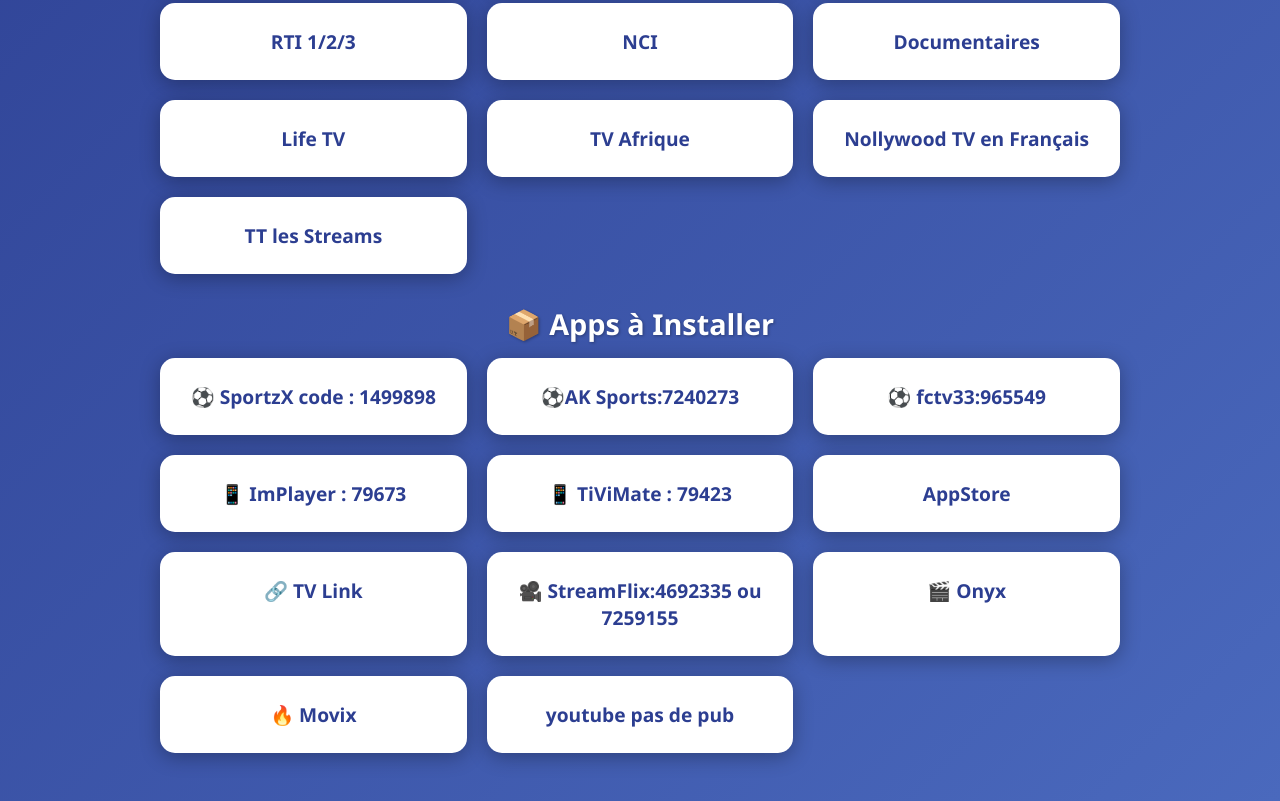
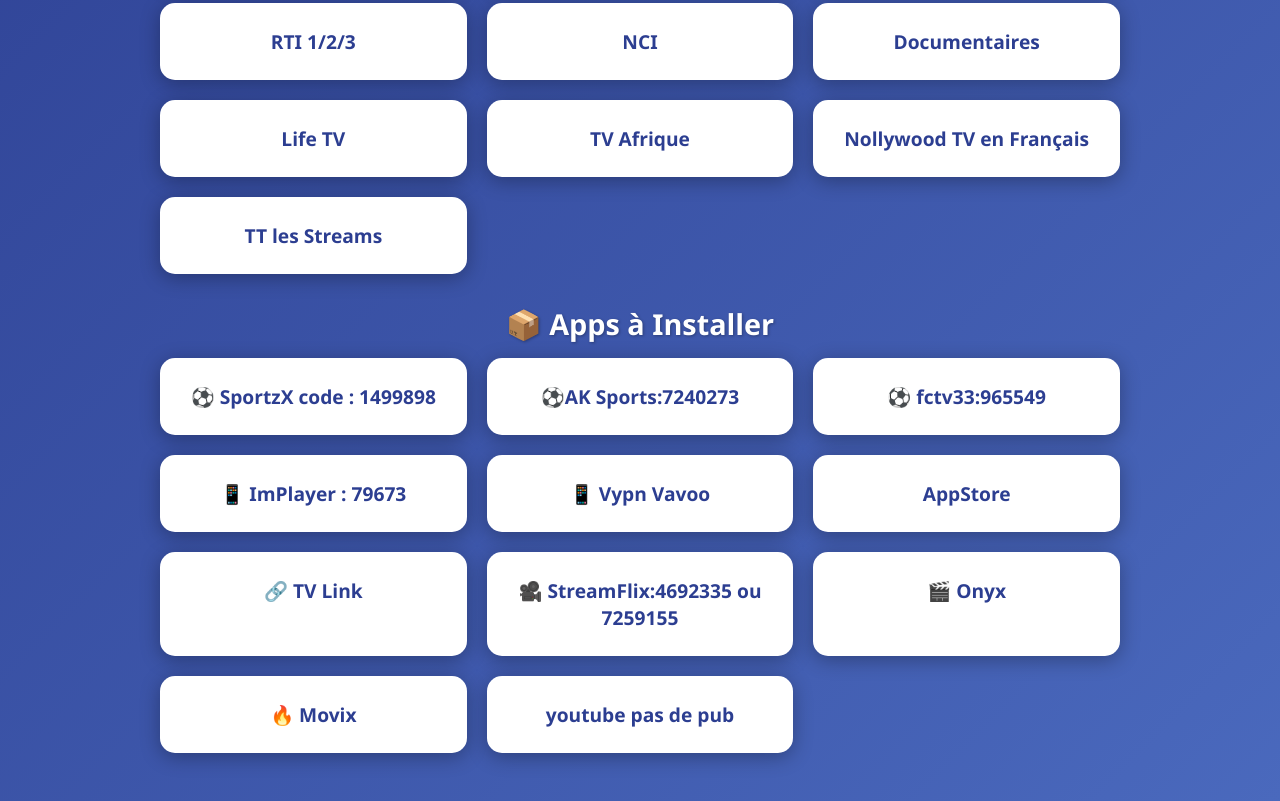
Before and after one commit to joel-Y/lanceur, a plain HTML site: page index.html in a window 1280 px wide. Shown: the part 512-1313 px from the top of the page. Drawn offline with Linux system fonts and the light colour scheme.

Commit message:
Update link text for Vypn Vavoo in index.html

```diff
--- a/index.html
+++ b/index.html
@@ -87,7 +87,7 @@
     <div class="card"><a href="https://ak47sport.com/ak47sports.apk" target="_blank">⚽AK Sports:7240273</a></div>
     <div class="card"><a href="https://app99.ttycu14gd.cfd/apk-download-fctv-app" target="_blank">⚽ fctv33:965549</a></div>
     <div class="card"><a href="https://implayer.tv/d" target="_blank">📱 ImPlayer : 79673</a></div>
-    <div class="card"><a href="https://www.vypn.net/update/download?app=net.vypn.app&platform=android" target="_blank">📱 TiViMate : 79423</a></div>
+    <div class="card"><a href="https://www.vypn.net/update/download?app=net.vypn.app&platform=android" target="_blank">📱 Vypn Vavoo</a></div>
     <div class="card"><a href="https://f-droid.org/repo/com.aurora.store_73.apk" target="_blank">AppStore</a></div>
     <div class="card"><a href="https://github.com/iptv-org/iptv" target="_blank">🔗 TV Link</a></div>
     <div class="card"><a href="https://git.gay/streamflix-reborn2/streamflix/releases/download/v1.7.244/streamflix-v1.7.244-only-tv.apk" target="_blank">🎥 StreamFlix:4692335 ou 7259155</a></div>
```
